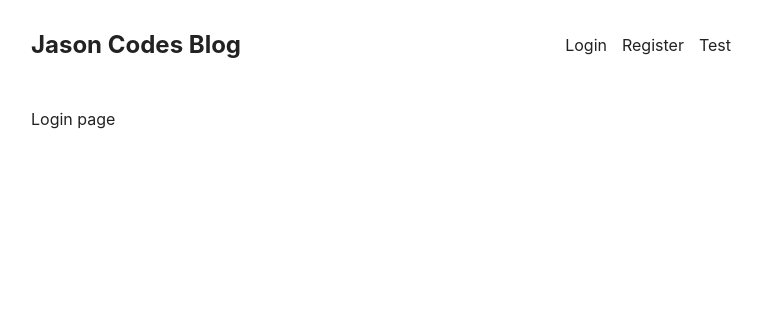
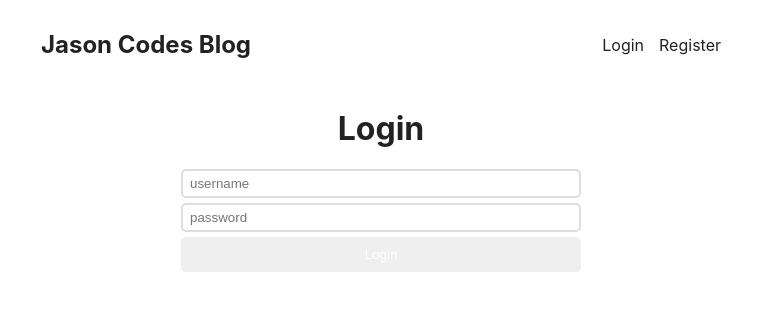
Before and after one commit to WebDevJasonCameron/jason-codes-blog, a React (Create React App) app in the folder client/: page /login in a window 1280 px wide. Shown: the top 310 px of the page, without its empty margins (259-1021 px from the left). Built offline with nearby package versions, Linux system fonts and the light colour scheme.

Commit message:
add login and reg pages

```diff
--- a/client/src/App.css
+++ b/client/src/App.css
@@ -1,3 +1,7 @@
+* {
+  box-sizing: border-box;
+}
+
 body {
   color: #222;
 }
@@ -65,3 +69,31 @@
   margin: 10px 0;
   line-height: 1.4rem;
 }
+
+form.login, form.register {
+  max-width: 400px;
+  margin: 0 auto;
+}
+
+input {
+  display: block;
+  margin-bottom: 5px;
+  width: 100%;
+  padding: 5px 7px;
+  border: 2px solid #ddd;
+  border-radius: 5px;
+  background-color: #fff;
+}
+
+button {
+  width: 100%;
+  display: block;
+  border: 0;
+  color: #fff;
+  border-radius: 5px;
+  padding: 10px;
+}
+
+form h1 {
+  text-align: center;
+}
--- a/client/src/App.js
+++ b/client/src/App.js
@@ -1,15 +1,17 @@
 import './App.css';
-import Header from './comps/header/Header';
-import Post from './comps/post/Post';
 import { Route, Routes } from 'react-router-dom';
 import Layout from './comps/layout/Layout';
+import Posts from './pages/Posts';
+import LoginPage from './pages/LoginPage';
+import RegisterPage from './pages/RegisterPage';
 
 function App() {
 	return (
 		<Routes>
 			<Route path='/' element={<Layout />}>
-				<Route index element={<Post />} />
-				<Route path={'/login'} element={<div>Login page</div>} />
+				<Route index element={<Posts />} />
+				<Route path='/login' element={<LoginPage />} />
+				<Route path='/register' element={<RegisterPage />} />
 			</Route>
 		</Routes>
 	);
--- a/client/src/comps/header/Header.jsx
+++ b/client/src/comps/header/Header.jsx
@@ -1,3 +1,5 @@
+// I would probably change this to Nav
+
 import { Link } from 'react-router-dom';
 
 export default function Header() {
@@ -9,7 +11,6 @@
     <nav>
       <Link to='/login'>Login</Link>
       <Link to='/register'>Register</Link>
-      <Link to='/test'>Test</Link>
     </nav>
   </header>
  )
--- /dev/null
+++ b/client/src/pages/LoginPage.jsx
@@ -0,0 +1,10 @@
+export default function LoginPage(){
+  return(
+    <form className='login'>
+      <h1>Login</h1>
+      <input type="text" placeholder='username' />
+      <input type="password" placeholder='password' />
+      <button>Login</button>
+    </form>
+  )
+}
--- /dev/null
+++ b/client/src/pages/Posts.jsx
@@ -0,0 +1,11 @@
+import Post from '../comps/post/Post';
+
+export default function Posts(){
+  return(
+    <div>
+    <Post />
+    <Post />
+    <Post />
+  </div>
+  )
+}
--- /dev/null
+++ b/client/src/pages/RegisterPage.jsx
@@ -0,0 +1,10 @@
+export default function RegisterPage(){
+  return(
+    <form className='register'>
+      <h1>Register</h1>
+      <input type="text" placeholder='username' />
+      <input type="password" placeholder='password' />
+      <button>Register</button>
+    </form>
+  )
+}
```
Also changed, not shown: 1 other file (tests, documents, lock files or other folders).
